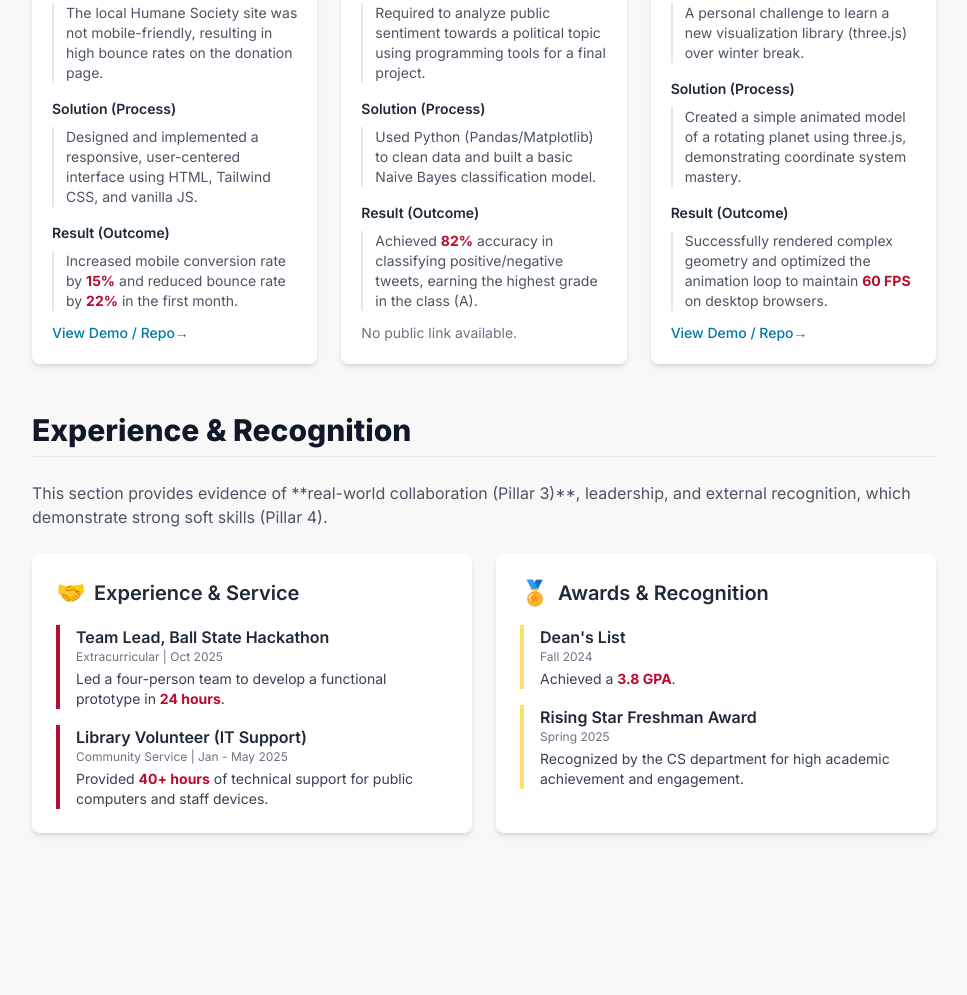
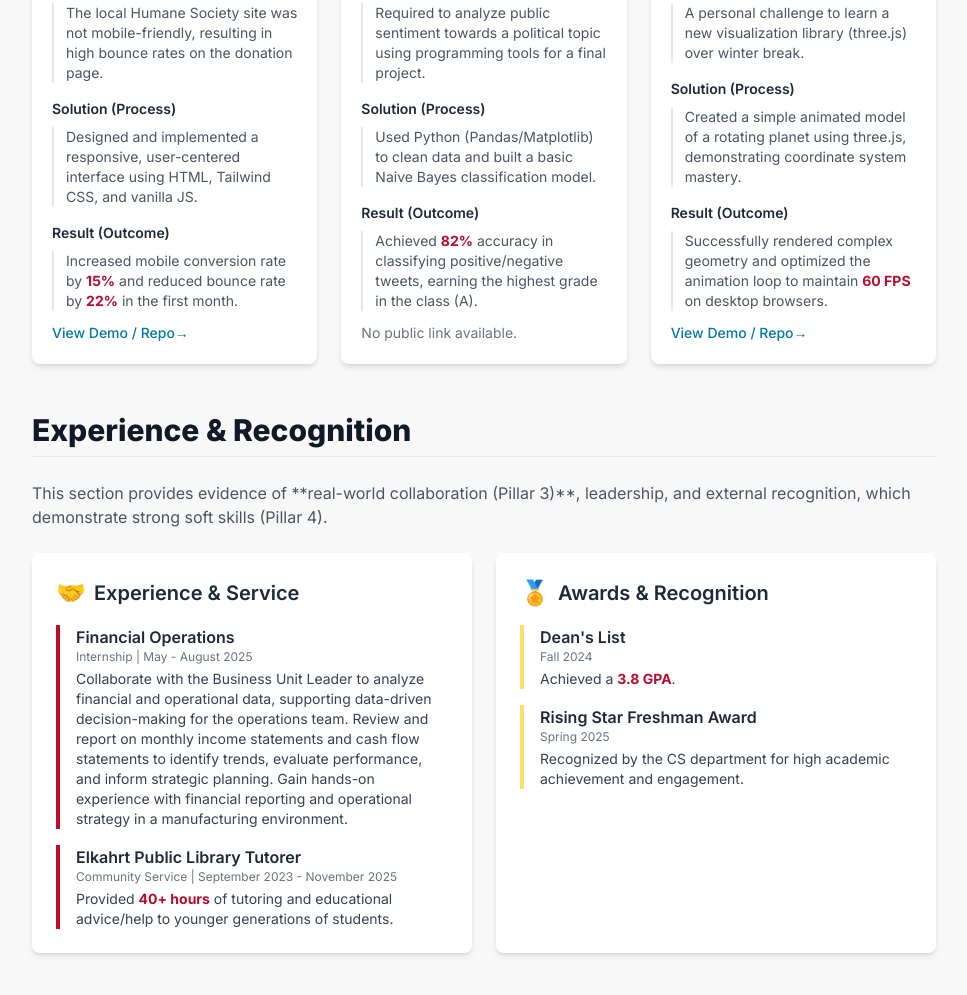
Before and after one commit to leviklein-bsu/leviklein-pbl-repository, a plain HTML site: page index.html in a window 1280 px wide. Shown: the part 1884-2879 px from the top of the page, without its empty margins (296-1263 px from the left). Before the commit the page ends 2765 px from the top, so only its background shows below. Drawn offline with nearby package versions, Linux system fonts and the light colour scheme.

Commit message:
Update index.html

```diff
--- a/index.html
+++ b/index.html
@@ -316,8 +316,8 @@ CONFIRMATION: NO SVG graphics used. NO Mermaid JS used. -->
         // 1.4 EXPERIENCE & AWARDS (REQUIRED)
         const recognitionData = {
             experience: [
-                { title: "Team Lead, Ball State Hackathon", type: "Extracurricular", duration: "Oct 2025", detail: "Led a four-person team to develop a functional prototype in **24 hours**." },
-                { title: "Library Volunteer (IT Support)", type: "Community Service", duration: "Jan - May 2025", detail: "Provided **40+ hours** of technical support for public computers and staff devices." },
+                { title: "Financial Operations", type: "Internship", duration: "May - August 2025", detail: "Collaborate with the Business Unit Leader to analyze financial and operational data, supporting data-driven decision-making for the operations team. Review and report on monthly income statements and cash flow statements to identify trends, evaluate performance, and inform strategic planning. Gain hands-on experience with financial reporting and operational strategy in a manufacturing environment." },
+                { title: "Elkahrt Public Library Tutorer", type: "Community Service", duration: "September 2023 - November 2025", detail: "Provided **40+ hours** of tutoring and educational advice/help to younger generations of students." },
             ],
             awards: [
                 { title: "Dean's List", duration: "Fall 2024", detail: "Achieved a **3.8 GPA**." },
```
